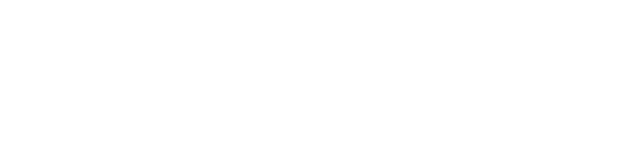
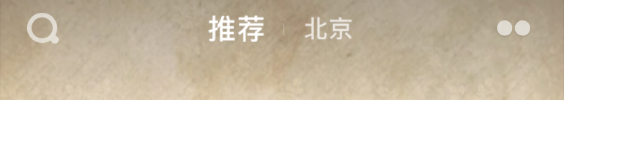
Before and after one commit to jishengnan/zk-1, a website: page src/index.html in a window 1280 px wide. Shown: the whole page, without its empty margins (0-640 px from the left). Drawn offline with Linux system fonts and the light colour scheme.

Commit message:
default完成

```diff
--- a/src/scss/index.scss
+++ b/src/scss/index.scss
@@ -16,3 +16,10 @@ body,
     display: flex;
     flex-direction: column;
 }
+
+header {
+    width: 100%;
+    height: 100px;
+    background: url('../img/1.png') no-repeat;
+    background-size: contain;
+}
```
Also changed, not shown: src/css/index.css.
